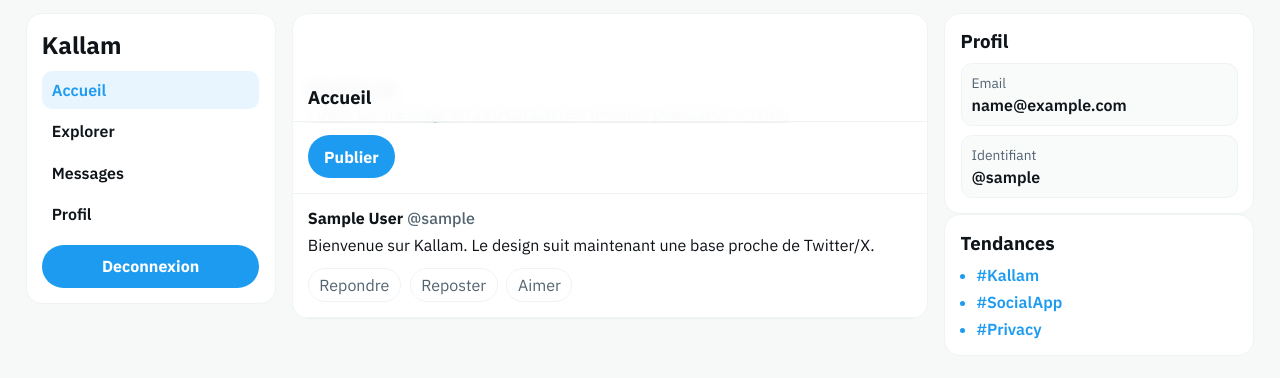
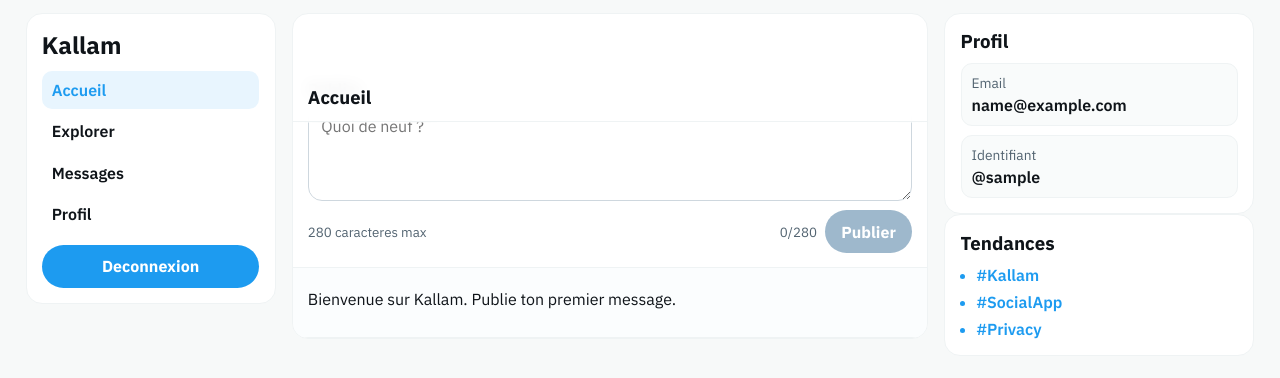
Before and after one commit to yugmerabtene/kallam, a Django app: page / in a window 1280 px wide. Shown: the part 59-437 px from the top of the page. Run offline with Django 5.2, Linux system fonts and the light colour scheme; the visitor is signed in with stand-in values (Sample User, id 1); data comes from the database, SQL or seed files in the repository.

Commit message:
feat(ui): simplify x-like wall with working composer

```diff
--- a/accounts/static/accounts/auth.js
+++ b/accounts/static/accounts/auth.js
@@ -49,3 +49,22 @@
     }
   });
 })();
+
+(function () {
+  var composerForm = document.querySelector("[data-composer-form]");
+  if (!composerForm) return;
+  var textarea = composerForm.querySelector("textarea[name='content']");
+  var counter = composerForm.querySelector("[data-char-count]");
+  var publishBtn = composerForm.querySelector("[data-publish-btn]");
+  if (!textarea || !counter || !publishBtn) return;
+
+  function updateCounter() {
+    var length = textarea.value.length;
+    counter.textContent = length + "/280";
+    var canPublish = length > 0 && length <= 280;
+    publishBtn.disabled = !canPublish;
+  }
+
+  textarea.addEventListener("input", updateCounter);
+  updateCounter();
+})();
--- a/accounts/static/accounts/styles.css
+++ b/accounts/static/accounts/styles.css
@@ -271,6 +271,11 @@ button.primary:hover {
   background: var(--x-blue-strong);
 }
 
+button.primary:disabled {
+  background: #9eb8cc;
+  cursor: not-allowed;
+}
+
 button.secondary {
   padding: 0.68rem 0.88rem;
   color: #0f1419;
@@ -387,9 +392,22 @@ button.secondary {
   font-size: 1rem;
 }
 
-.composer p {
-  margin: 0 0 0.75rem;
-  color: var(--x-muted);
+.composer-form {
+  display: grid;
+  gap: 0.55rem;
+}
+
+.composer-input {
+  min-height: 98px;
+  resize: vertical;
+  border-radius: 14px;
+}
+
+.composer-footer {
+  display: grid;
+  grid-template-columns: 1fr auto auto;
+  align-items: center;
+  gap: 0.5rem;
 }
 
 .tweet-author {
@@ -418,6 +436,10 @@ button.secondary {
   color: var(--x-muted);
   padding: 0.38rem 0.66rem;
   border-radius: 999px;
+}
+
+.empty-feed {
+  background: #fbfdfe;
 }
 
 .meta-grid {
--- a/templates/accounts/home.html
+++ b/templates/accounts/home.html
@@ -26,23 +26,44 @@
       <h1>Accueil</h1>
     </header>
 
-    <article class="composer">
-      <h3>Exprime-toi</h3>
-      <p>Publie ton message en 280 caracteres. (Module publication a venir)</p>
-      <button class="primary" type="button" disabled>Publier</button>
-    </article>
+    <section class="composer">
+      <h3>Publier</h3>
+      <form method="post" class="composer-form" data-composer-form>
+        {% csrf_token %}
+        {{ post_form.content }}
+        {% if post_form.content.errors %}
+          <small class="error">{{ post_form.content.errors|striptags }}</small>
+        {% endif %}
+        <div class="composer-footer">
+          <small class="muted">280 caracteres max</small>
+          <small class="muted" data-char-count>0/280</small>
+          <button class="primary" type="submit" data-publish-btn>Publier</button>
+        </div>
+      </form>
+    </section>
 
+    {% if posts %}
+      {% for post in posts %}
         <article class="tweet-card">
-      <p class="tweet-author">{{ user.first_name }} {{ user.last_name }} <span>@{{ user.username }}</span></p>
-      <p class="tweet-text">
-        Bienvenue sur Kallam. Le design suit maintenant une base proche de Twitter/X.
+          <p class="tweet-author">
+            {{ post.author_display_name }}
+            <span>{{ post.author_handle }}</span>
+            <span>·</span>
+            <span>{{ post.created_at|timesince }}</span>
           </p>
+          <p class="tweet-text">{{ post.content }}</p>
           <div class="tweet-actions">
             <button type="button" disabled>Repondre</button>
             <button type="button" disabled>Reposter</button>
             <button type="button" disabled>Aimer</button>
           </div>
         </article>
+      {% endfor %}
+    {% else %}
+      <article class="tweet-card empty-feed">
+        <p class="tweet-text">Bienvenue sur Kallam. Publie ton premier message.</p>
+      </article>
+    {% endif %}
   </section>
 
   <aside class="right-rail">
```
Lines whose indentation alone changed are shown as unchanged.
